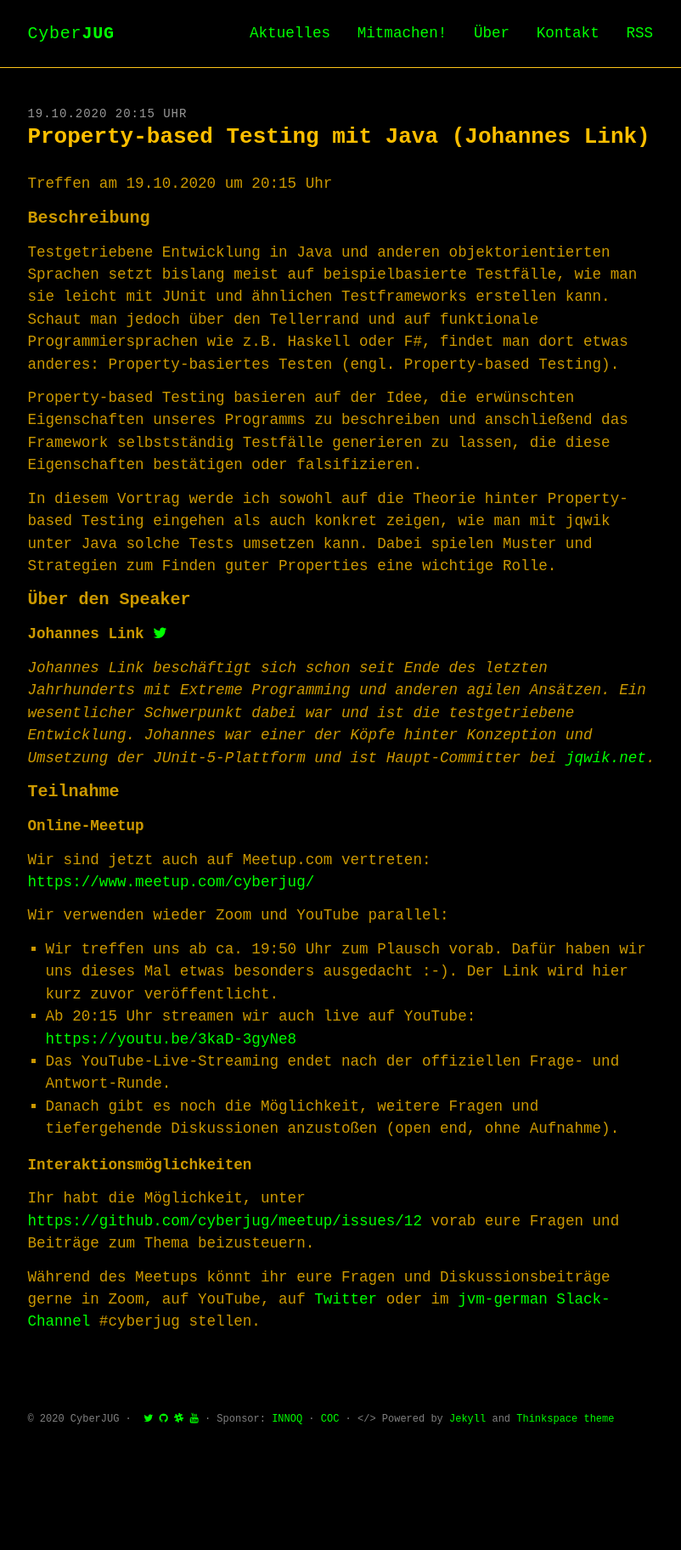
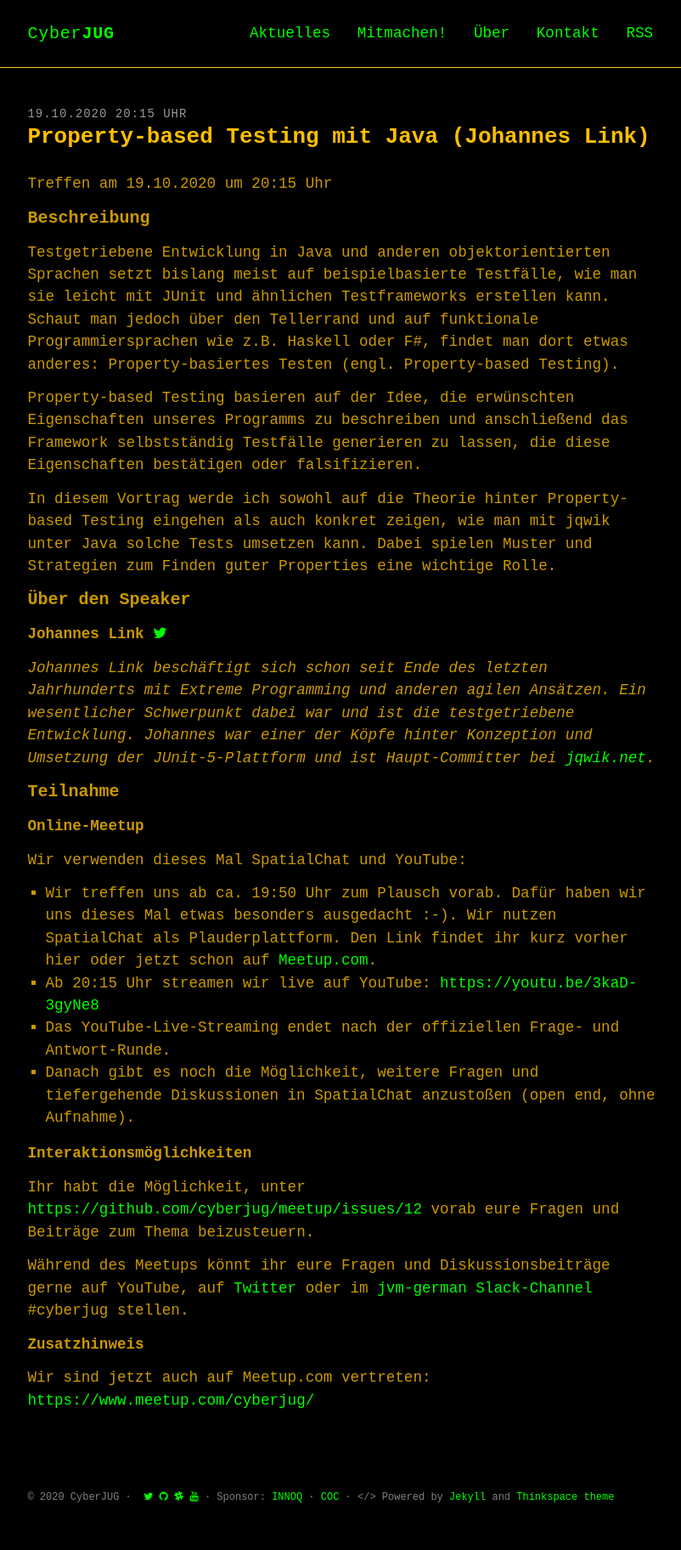
Before and after one commit to cyberjug/website, a Jekyll site: the page built from docs/_upcoming/2020-10-19-pbt_java.md, in a window 1280 px wide. Shown: the whole page at 85% size, without its empty margins (234-1036 px from the left). Built offline with Jekyll 4.4.1, drawn with Linux system fonts in a browser that asks for light colours; some web fonts are replaced; before the commit the page ends 1732 px from its top, so only the background shows below that.

Commit message:
add new infos

```diff
--- a/docs/_upcoming/2020-10-19-pbt_java.md
+++ b/docs/_upcoming/2020-10-19-pbt_java.md
@@ -33,17 +33,19 @@ Johannes war einer der Köpfe hinter Konzeption und Umsetzung der JUnit-5-Plattf
 
 **Online-Meetup**
 
-Wir sind jetzt auch auf Meetup.com vertreten: <https://www.meetup.com/cyberjug/>
+Wir verwenden dieses Mal SpatialChat und YouTube:
 
-Wir verwenden wieder Zoom und YouTube parallel:
-
-- Wir treffen uns ab ca. 19:50 Uhr zum Plausch vorab. Dafür haben wir uns dieses Mal etwas besonders ausgedacht :-). Der Link wird hier kurz zuvor veröffentlicht.
-- Ab 20:15 Uhr streamen wir auch live auf YouTube: <https://youtu.be/3kaD-3gyNe8>
+- Wir treffen uns ab ca. 19:50 Uhr zum Plausch vorab. Dafür haben wir uns dieses Mal etwas besonders ausgedacht :-). Wir nutzen SpatialChat als Plauderplattform. Den Link findet ihr kurz vorher hier oder jetzt schon auf [Meetup.com](https://www.meetup.com/de-DE/cyberjug/events/273593849/).
+- Ab 20:15 Uhr streamen wir live auf YouTube: <https://youtu.be/3kaD-3gyNe8>
 - Das YouTube-Live-Streaming endet nach der offiziellen Frage- und Antwort-Runde.
-- Danach gibt es noch die Möglichkeit, weitere Fragen und tiefergehende Diskussionen anzustoßen (open end, ohne Aufnahme).
+- Danach gibt es noch die Möglichkeit, weitere Fragen und tiefergehende Diskussionen in SpatialChat anzustoßen (open end, ohne Aufnahme).
 
 **Interaktionsmöglichkeiten**
 
 Ihr habt die Möglichkeit, unter <https://github.com/cyberjug/meetup/issues/12> vorab eure Fragen und Beiträge zum Thema beizusteuern.
 
-Während des Meetups könnt ihr eure Fragen und Diskussionsbeiträge gerne in Zoom, auf YouTube, auf [Twitter](https://twitter.com/cyberjug) oder im [jvm-german Slack-Channel](https://slackin-jvm-german.herokuapp.com/) #cyberjug stellen.
+Während des Meetups könnt ihr eure Fragen und Diskussionsbeiträge gerne auf YouTube, auf [Twitter](https://twitter.com/cyberjug) oder im [jvm-german Slack-Channel](https://slackin-jvm-german.herokuapp.com/) #cyberjug stellen.
+
+**Zusatzhinweis**
+
+Wir sind jetzt auch auf Meetup.com vertreten: <https://www.meetup.com/cyberjug/>
```
